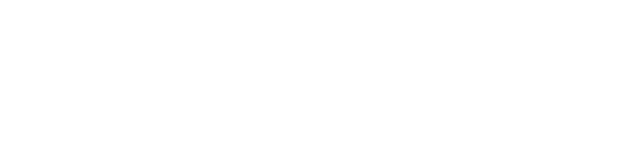
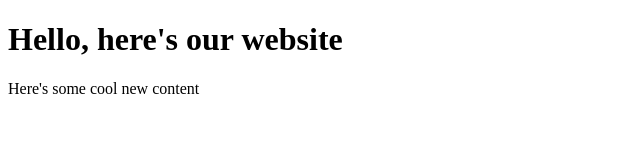
Before and after one commit to robbie55/kafka-fdb-streamline-test-repo, a plain HTML site: page index.html in a window 1280 px wide. Shown: the whole page, without its empty margins (0-640 px from the left). Drawn offline with Linux system fonts and the light colour scheme.

Commit message:
Added content to index.html

```diff
--- a/index.html
+++ b/index.html
@@ -6,6 +6,7 @@
     <title>Document</title>
 </head>
 <body>
-
+    <h1>Hello, here's our website</h1>
+    <p>Here's some cool new content</p>
 </body>
 </html>
```
